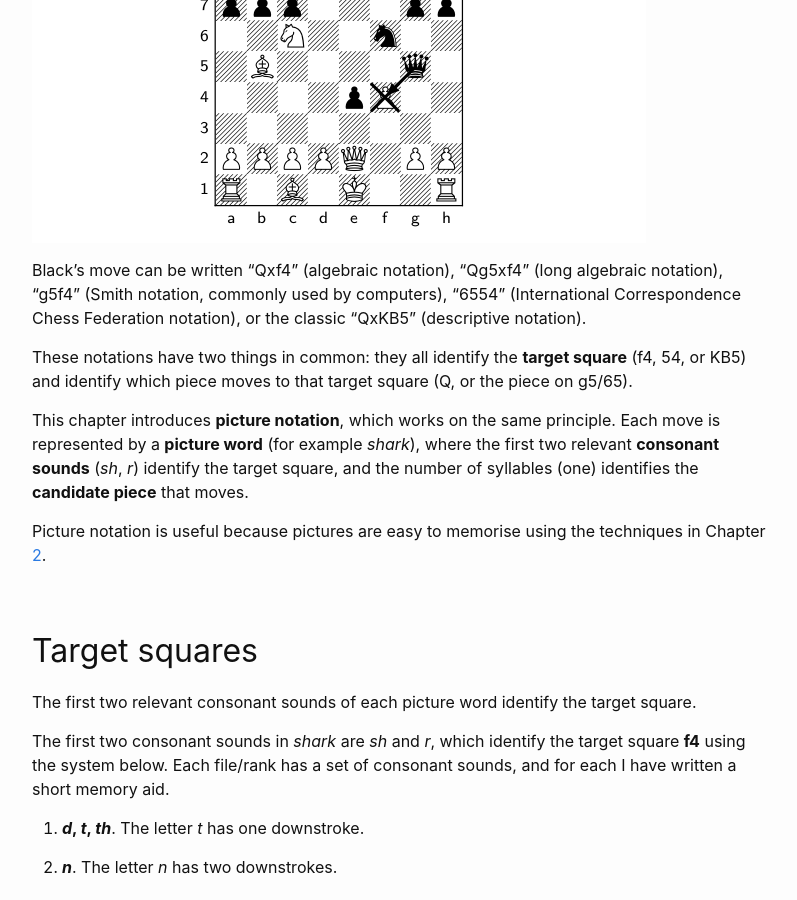
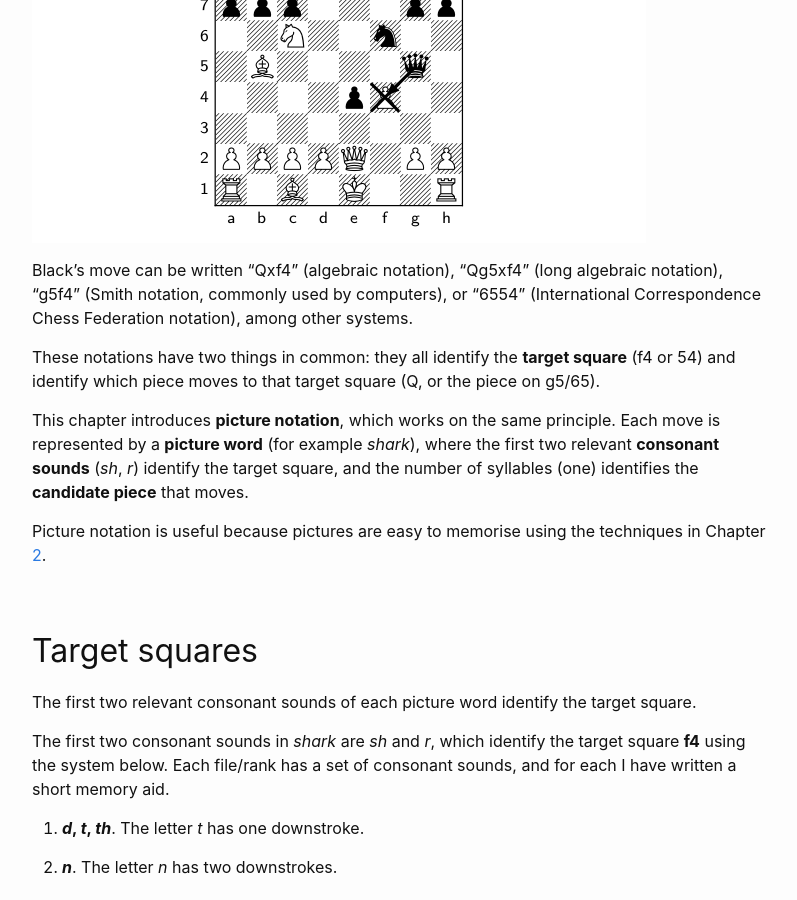
Before and after one commit to liontailedmacaque/liontailedmacaque.github.io, a Jekyll site: the page built from chessmemorypalace/chapter1.md, in a window 1280 px wide and 900 px high, scrolled down 745 px. Shown: the whole window, without its empty margins (238-1035 px from the left). Built offline with Jekyll 4.4.1, drawn with Linux system fonts in a browser that asks for light colours.

Commit message:
Remove descriptive notation

```diff
--- a/chessmemorypalace/chapter1.md
+++ b/chessmemorypalace/chapter1.md
@@ -18,9 +18,9 @@ Algebraic notation is the most popular way to write chess moves. But it is not t
 
 ![](/assets/chessmemorypalace/1.png)
 
-Black's move can be written "Qxf4" (algebraic notation), "Qg5xf4" (long algebraic notation), "g5f4" (Smith notation, commonly used by computers), "6554" (International Correspondence Chess Federation notation), or the classic "QxKB5" (descriptive notation).
+Black's move can be written "Qxf4" (algebraic notation), "Qg5xf4" (long algebraic notation), "g5f4" (Smith notation, commonly used by computers), or "6554" (International Correspondence Chess Federation notation), among other systems.
 
-These notations have two things in common: they all identify the **target square** (f4, 54, or KB5) and identify which piece moves to that target square (Q, or the piece on g5/65).
+These notations have two things in common: they all identify the **target square** (f4 or 54) and identify which piece moves to that target square (Q, or the piece on g5/65).
 
 This chapter introduces **picture notation**, which works on the same principle. Each move is represented by a **picture word** (for example *shark*), where the first two relevant **consonant sounds** (*sh*, *r*) identify the target square, and the number of syllables (one) identifies the **candidate piece** that moves.
 
```
